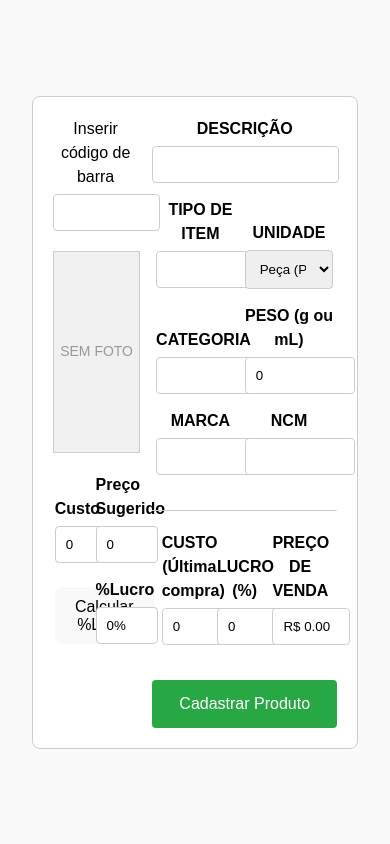
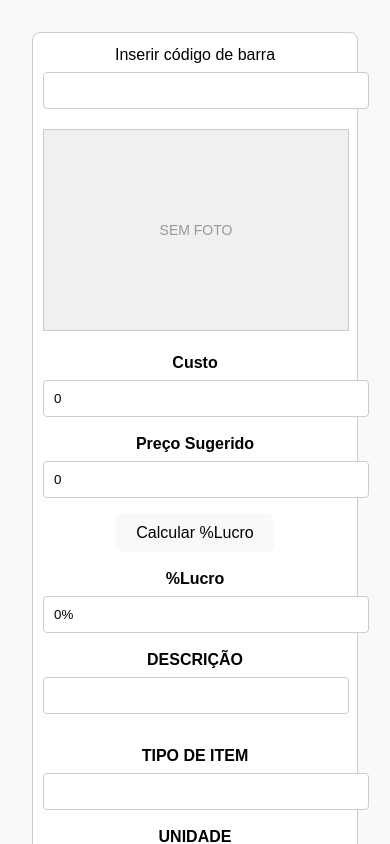
Before and after one commit to AllysonH2o/AppMercado, a React (Vite) app: page /Estoque in a window 390 px wide. Shown: the top 844 px of the page. Built offline with nearby package versions, Linux system fonts and the light colour scheme.

Commit message:
Atualização index.css

```diff
--- a/src/pages/Estoque/index.css
+++ b/src/pages/Estoque/index.css
@@ -125,3 +125,120 @@ input, select {
 .submit-button:hover {
   background-color: #218838;
 }
+
+.error {
+  color: red;
+}
+
+/* Estilo padrão para desktop */
+.produto-form-container {
+  display: flex;
+  padding: 20px;
+  justify-content: space-between;
+  background-color: #fff;
+  border: 1px solid #ccc;
+  border-radius: 8px;
+}
+
+/* Seção esquerda (Código de barras e imagem) */
+.left-section {
+  width: 30%;
+}
+
+/* Formulário */
+.produto-form {
+  width: 65%;
+}
+
+/* Estilo para telas menores que 768px (smartphones) */
+@media (max-width: 768px) {
+  .produto-form-container {
+    flex-direction: column;
+  }
+  .left-section {
+    width: 100%;
+  }
+  .produto-form {
+    width: 100%;
+  }
+  .input-group {
+    width: 100%;
+  }
+  .half-width {
+    width: 100%;
+  }
+  .pricing {
+    width: 100%;
+  }
+}
+
+/* Estilo para telas menores que 480px (smartphones pequenos) */
+@media (max-width: 480px) {
+  .produto-form-container {
+    padding: 10px;
+  }
+  .input-group {
+    margin-bottom: 10px;
+  }
+  .submit-button {
+    padding: 10px;
+  }
+}
+
+/* Estilo para telas maiores que 1024px (desktops) */
+@media (min-width: 1024px) {
+  .produto-form-container {
+    padding: 30px;
+  }
+  .input-group {
+    margin-bottom: 20px;
+  }
+  .submit-button {
+    padding: 20px;
+  }
+}
+
+/* Adicionar espaçamento entre os elementos */
+.input-group, .pricing {
+  margin-bottom: 15px;
+}
+
+/* Adicionar espaçamento entre os botões */
+.submit-button {
+  margin-top: 20px;
+}
+
+/* Adicionar espaçamento entre os elementos na seção de precificação */
+.pricing-section {
+  margin-top: 20px;
+  padding-top: 20px;
+}
+
+.input-group.half-width {
+  margin-bottom: 15px;
+}
+
+.input-group.half-width input, .input-group.half-width select {
+  width: 100%;
+  padding: 10px;
+  border: 1px solid #ccc;
+  border-radius: 4px;
+}
+
+.input-group.half-width label {
+  display: block;
+  margin-bottom: 5px;
+  font-weight: bold;
+  color: black;
+}
+
+.input-group.full-width input {
+  margin-bottom: 15px;
+}
+
+.input-group.full-width label {
+  display: block;
+  margin-bottom: 5px;
+  font-weight: bold;
+  color: black;
+}
```
